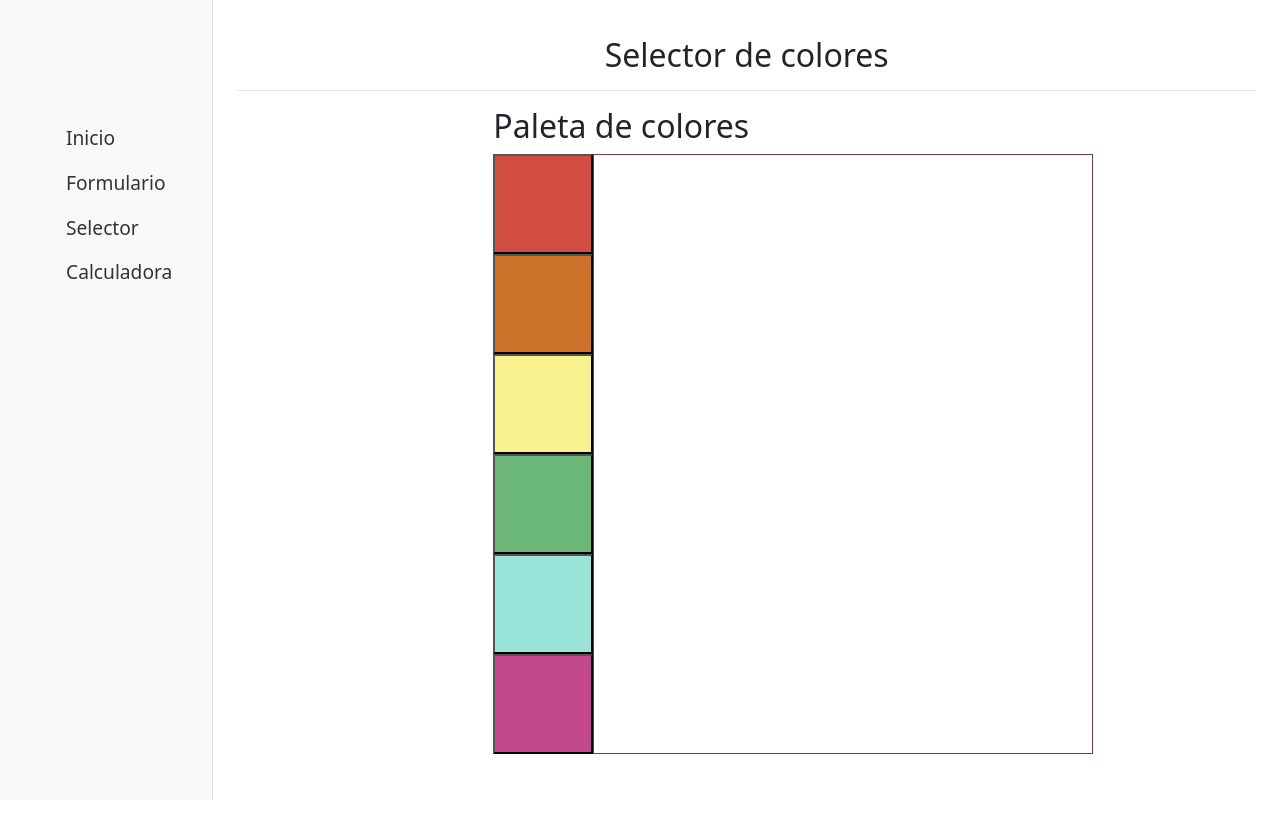
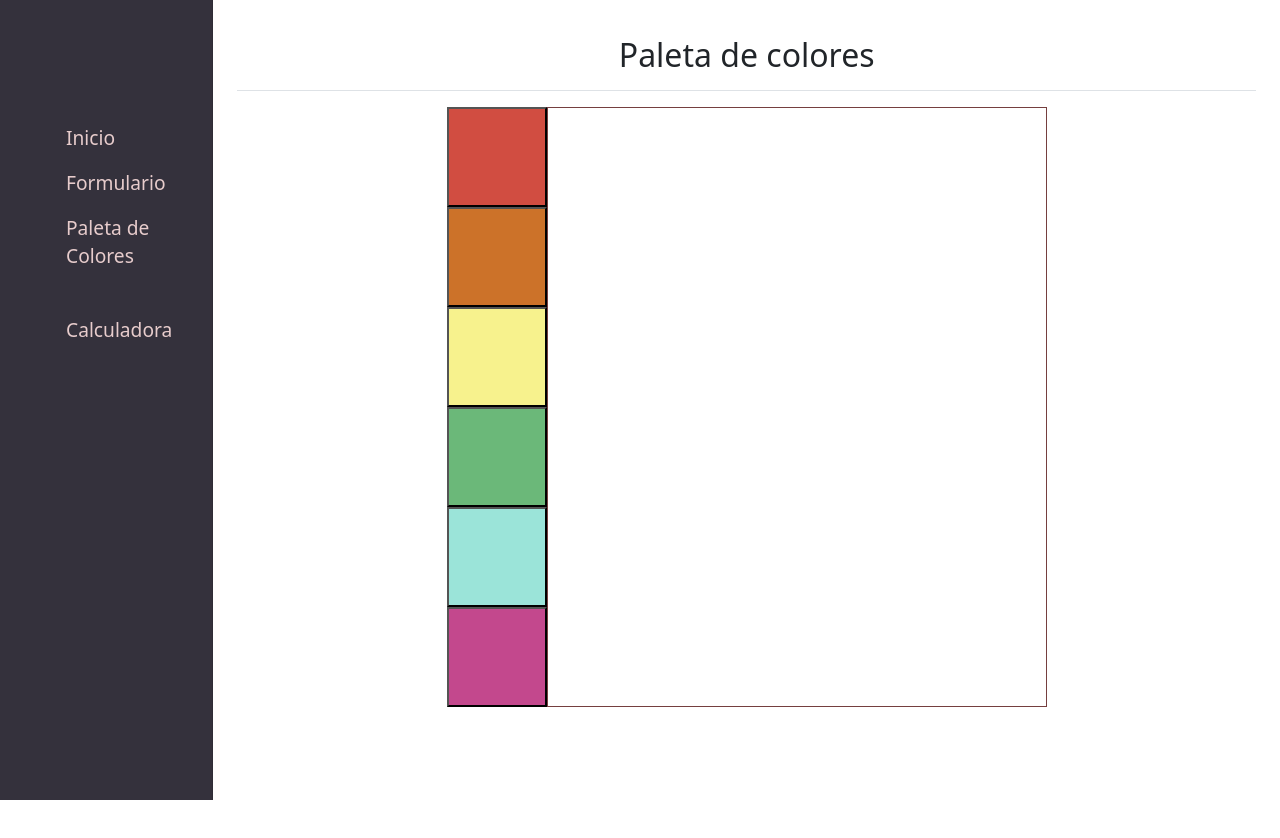
Before and after one commit to gperzal/Desafio-JavaScript-en-practica, a plain HTML site: page paleta.html in a window 1280 px wide. Before the commit the page ends 800 px from the top, so only its background shows below. Drawn offline with nearby package versions, Linux system fonts and the light colour scheme.

Commit message:
Fixed Sidebar + Rename + Center

```diff
--- a/assets/css/styles.css
+++ b/assets/css/styles.css
@@ -3,6 +3,7 @@ body {
 }
 
 .sidebar {
+    background: #34313c;
     position:fixed;
     text-align: center;
     top: 0;
@@ -26,12 +27,12 @@ body {
     font-weight: 500;
     text-align: left;
     font-size: 1.2rem;
-    color: #333;
+    color: #e7cccc;
     transition: color 0.3s ease-in-out, transform 0.3s ease-in-out; /* Suaviza la transición de estilos */
 }
 
 .nav-link .active {
-    color: #007bff;
+    color: #6d87a3
 
 }
 
@@ -84,7 +85,7 @@ main {
 
 /* Style Seleccotr */
 #selector {
-    padding-left: 20vw;
+    min-height: 100vh;
 }
 
 .box-selector{
@@ -147,4 +148,6 @@ main {
 }
 
 
-/* Calculadora */
+#button {
+    display: flex
+}
--- a/selector.html
+++ b/paleta.html
@@ -15,13 +15,13 @@
     <div class="container-fluid">
         <div class="row">
             <!-- Navbar vertical -->
-            <nav class="col-md-3 col-lg-2 d-md-block bg-light sidebar">
+            <nav class="col-md-3 col-lg-2 d-md-block sidebar">
                 <div class="position-sticky pt-3">
                     <ul class="nav flex-column">
                         <li class="nav-item"><a class="nav-link " aria-current="page" href="index.html">Inicio</a>
                         </li>
                         <li class="nav-item"><a class="nav-link" href="formulario.html">Formulario</a></li>
-                        <li class="nav-item"><a class="nav-link active" href="selector.html">Selector</a>
+                        <li class="nav-item"><a class="nav-link active" href="paleta.html">Paleta de Colores</a>
                         </li>
                         <li class="nav-item"><a class="nav-link" href="calculadora.html">Calculadora</a></li>
                     </ul>
@@ -31,14 +31,11 @@
             <!-- Titulo del Contenido  -->
             <main class="col-md-9 ms-sm-auto col-lg-10 px-md-4">
                 <div class="d-flex justify-content-center flex-wrap flex-md-nowrap pt-3 pb-2 mb-3 border-bottom">
-                    <h1 class="h2">Selector de colores</h1>
+                    <h1 class="h2">Paleta de colores</h1>
                 </div>
                 <!--Coontenido Selector -->
-                <div id="selector">
+                <div id="selector" class="d-flex justify-content-center">
                     <div>
-                        <h2>
-                            Paleta de colores
-                        </h2>
                         <div class="box-selector">
                             <div class="box-selector-btn">
                                 <button id="btn-1"></button>
@@ -63,7 +60,7 @@
         integrity="sha384-C6RzsynM9kWDrMNeT87bh95OGNyZPhcTNXj1NW7RuBCsyN/o0jlpcV8Qyq46cDfL"
         crossorigin="anonymous"></script>
 
-    <script src="./assets/js/selector.js"></script>
+    <script src="./assets/js/paleta.js"></script>
 </body>
 
 
```
Also changed, not shown: calculadora.html (+4 -4 lines), formulario.html (+2 -2 lines), index.html (+2 -2 lines), assets/js/paleta.js (renamed from assets/js/selector.js).
